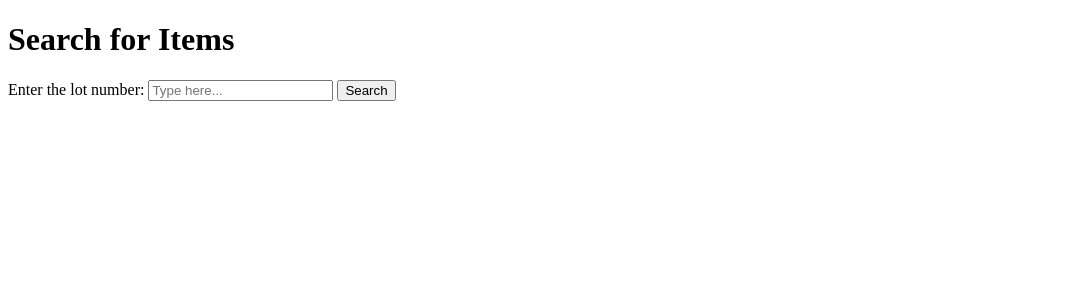
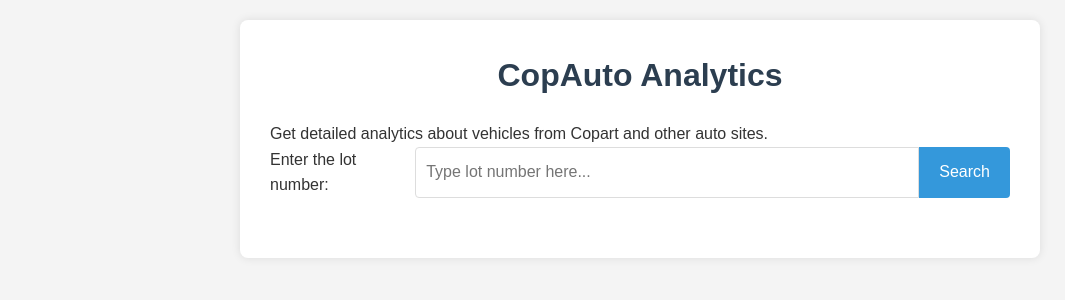
Before and after one commit to lagorg22/copart_myauto, a Flask app: page / in a window 1280 px wide. Shown: the top 300 px of the page, without its empty margins (0-1065 px from the left). Run offline with Flask 3, Linux system fonts and the light colour scheme.

Commit message:
added CSS to make the site more professional

```diff
--- /dev/null
+++ b/static/styles.css
@@ -0,0 +1,79 @@
+/* Reset some default styles */
+* {
+    margin: 0;
+    padding: 0;
+    box-sizing: border-box;
+}
+
+body {
+    font-family: Arial, sans-serif;
+    line-height: 1.6;
+    color: #333;
+    background-color: #f4f4f4;
+    padding: 20px;
+}
+
+.container {
+    max-width: 800px;
+    margin: 0 auto;
+    background-color: #fff;
+    padding: 30px;
+    border-radius: 8px;
+    box-shadow: 0 0 10px rgba(0, 0, 0, 0.1);
+}
+
+h1 {
+    color: #2c3e50;
+    margin-bottom: 20px;
+    text-align: center;
+}
+
+form {
+    display: flex;
+    justify-content: center;
+    margin-bottom: 30px;
+}
+
+input[type="text"] {
+    padding: 10px;
+    font-size: 16px;
+    border: 1px solid #ddd;
+    border-radius: 4px 0 0 4px;
+    width: 70%;
+}
+
+input[type="submit"] {
+    padding: 10px 20px;
+    font-size: 16px;
+    background-color: #3498db;
+    color: #fff;
+    border: none;
+    border-radius: 0 4px 4px 0;
+    cursor: pointer;
+    transition: background-color 0.3s ease;
+}
+
+input[type="submit"]:hover {
+    background-color: #2980b9;
+}
+
+h3, h4 {
+    margin-bottom: 10px;
+    color: #2c3e50;
+}
+
+.spacer {
+    margin: 30px 0;
+    border-top: 1px solid #eee;
+}
+
+.car-details, .analytics {
+    background-color: #ecf0f1;
+    padding: 20px;
+    border-radius: 8px;
+    margin-bottom: 20px;
+}
+
+.car-details h4, .analytics h3 {
+    color: #34495e;
+}
--- a/templates/home.html
+++ b/templates/home.html
@@ -2,15 +2,19 @@
 <html lang="en">
 <head>
     <meta charset="UTF-8">
-    <title>CopAuto</title>
+    <meta name="viewport" content="width=device-width, initial-scale=1.0">
+    <title>CopAuto - Home</title>
+    <link rel="stylesheet" href="{{ url_for('static', filename='styles.css') }}">
 </head>
 <body>
-    <h1>Search for Items</h1>
-
-    <form action="/calculate" method="post">
-        <label for="search">Enter the lot number:</label>
-        <input type="text" id="search" name="lot_num" placeholder="Type here...">
-        <input type="submit" value="Search">
-    </form>
+    <div class="container">
+        <h1>CopAuto Analytics</h1>
+        <p class="description">Get detailed analytics about vehicles from Copart and other auto sites.</p>
+        <form action="/calculate" method="post">
+            <label for="search">Enter the lot number:</label>
+            <input type="text" id="search" name="lot_num" placeholder="Type lot number here...">
+            <input type="submit" value="Search">
+        </form>
+    </div>
 </body>
 </html>
```
Also changed, not shown: templates/index.html (+30 -14 lines).
